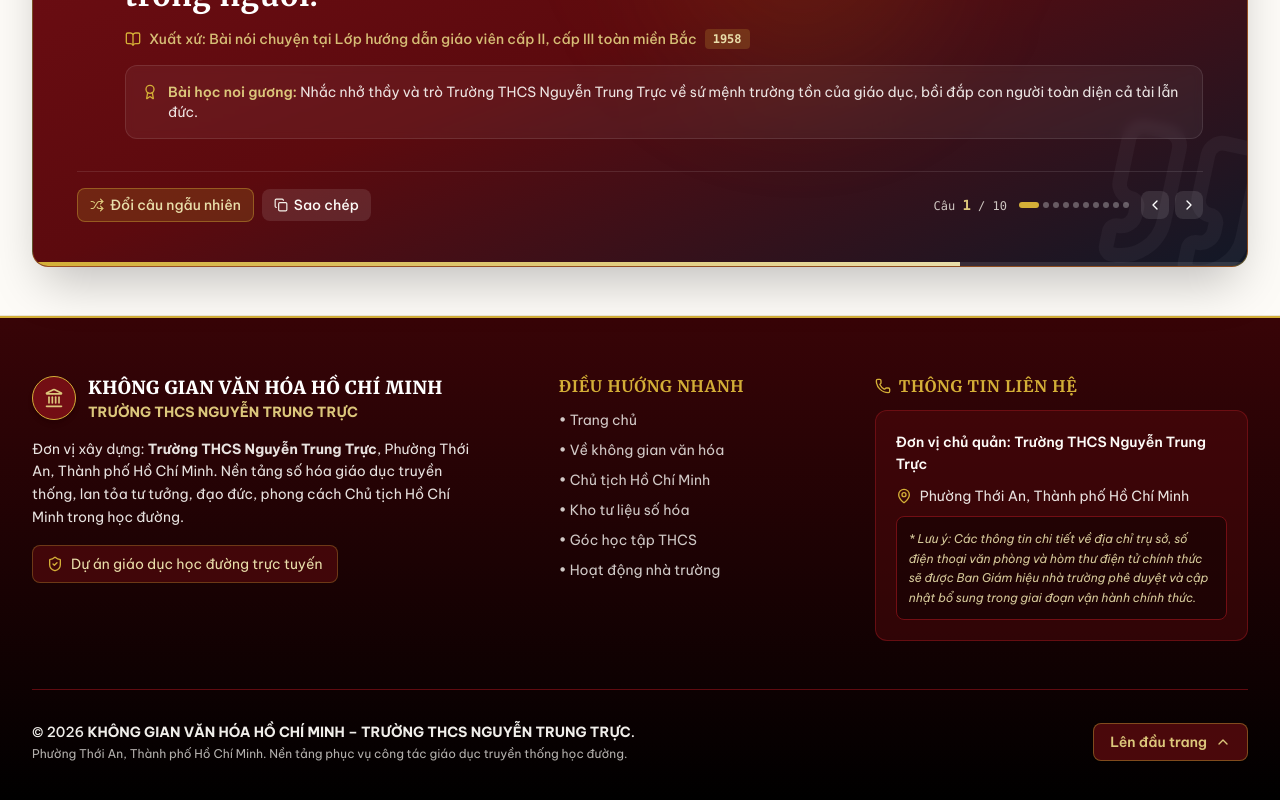
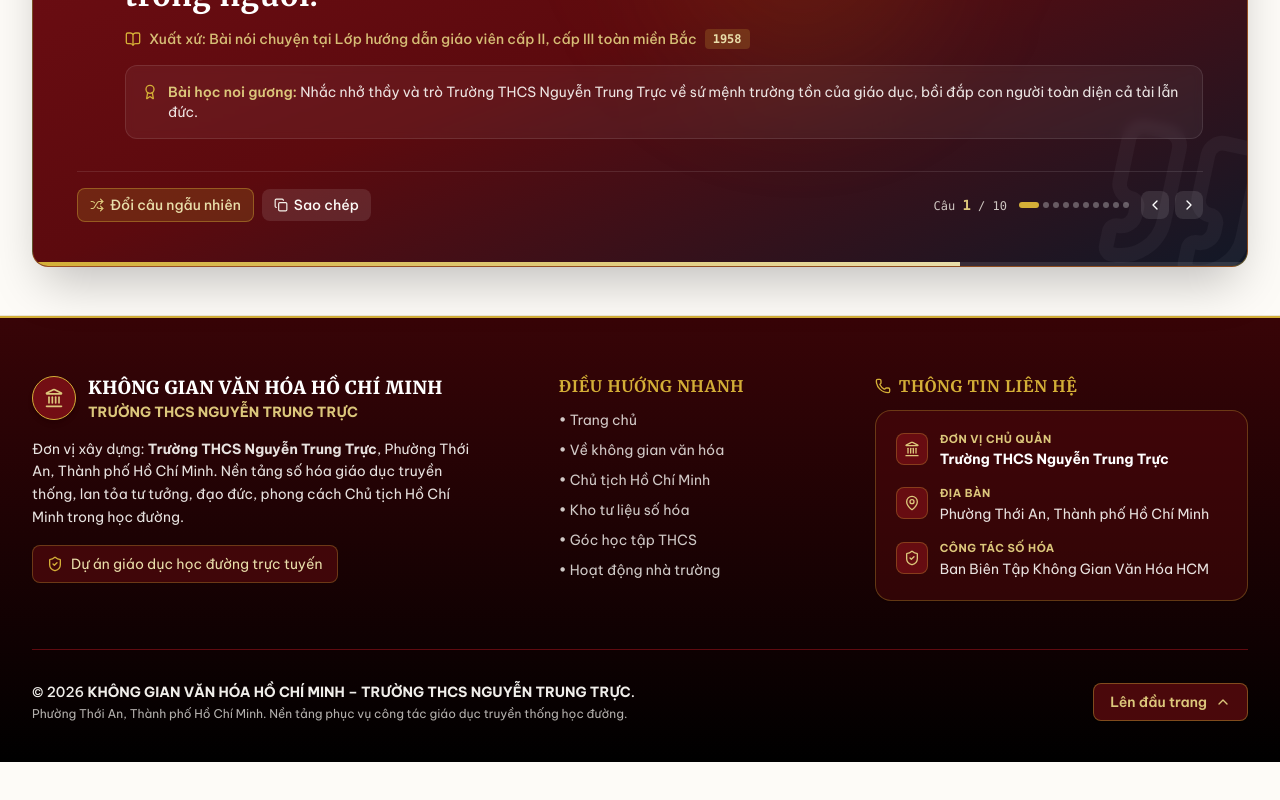
Before and after one commit to nguyenphianh-IT/KHONGGIANVANHOAHCMNTT, a React (Vite) app: page / in a window 1280 px wide. Shown: the part 7745-8545 px from the top of the page. After the commit the page ends 8507 px from the top, so only its background shows below. Built offline with nearby package versions, Linux system fonts and the light colour scheme; no server answers; the database is empty; the HTML template or start-up script is replaced by a standard one.

Commit message:
style(footer): remove note and rebalance contact info layout

```diff
--- a/src/components/Footer.tsx
+++ b/src/components/Footer.tsx
@@ -65,24 +65,43 @@ export const Footer: React.FC = () => {
             </ul>
           </div>
 
-          {/* Col 3: Official Contact Box (Ready for later update) */}
+          {/* Col 3: Official Contact Box */}
           <div className="lg:col-span-4 space-y-3">
             <h4 className="font-serif text-sm sm:text-base font-bold uppercase tracking-wider text-heritage-gold-400 flex items-center space-x-2">
               <Phone className="w-4 h-4 text-heritage-gold-400" />
               <span>Thông Tin Liên Hệ</span>
             </h4>
 
-            {/* Official notice box to be filled by School Admin */}
-            <div className="p-4 sm:p-5 rounded-xl bg-heritage-red-900/40 border border-heritage-red-700/60 text-sm leading-relaxed space-y-2.5">
-              <p className="text-heritage-ivory-100 font-semibold">
-                Đơn vị chủ quản: Trường THCS Nguyễn Trung Trực
-              </p>
-              <div className="flex items-start space-x-2 text-heritage-ivory-100/90 text-sm">
-                <MapPin className="w-4 h-4 text-heritage-gold-400 flex-shrink-0 mt-0.5" />
-                <span>Phường Thới An, Thành phố Hồ Chí Minh</span>
+            {/* Official contact box */}
+            <div className="p-4 sm:p-5 rounded-2xl bg-heritage-red-900/40 border border-heritage-gold-400/30 text-sm leading-relaxed space-y-3.5 shadow-sm">
+              <div className="flex items-start space-x-3">
+                <div className="w-8 h-8 rounded-lg bg-heritage-red-800/80 border border-heritage-gold-400/30 flex items-center justify-center flex-shrink-0 mt-0.5 shadow-xs">
+                  <Landmark className="w-4 h-4 text-heritage-gold-300" />
+                </div>
+                <div>
+                  <span className="text-[11px] uppercase tracking-wider text-heritage-gold-300 font-bold block">Đơn vị chủ quản</span>
+                  <span className="text-heritage-ivory-50 font-bold text-sm">Trường THCS Nguyễn Trung Trực</span>
+                </div>
               </div>
-              <div className="p-3 rounded-lg bg-black/40 border border-heritage-red-800 text-xs text-heritage-gold-200/90 italic leading-relaxed">
-                * Lưu ý: Các thông tin chi tiết về địa chỉ trụ sở, số điện thoại văn phòng và hòm thư điện tử chính thức sẽ được Ban Giám hiệu nhà trường phê duyệt và cập nhật bổ sung trong giai đoạn vận hành chính thức.
+
+              <div className="flex items-start space-x-3">
+                <div className="w-8 h-8 rounded-lg bg-heritage-red-800/80 border border-heritage-gold-400/30 flex items-center justify-center flex-shrink-0 mt-0.5 shadow-xs">
+                  <MapPin className="w-4 h-4 text-heritage-gold-300" />
+                </div>
+                <div>
+                  <span className="text-[11px] uppercase tracking-wider text-heritage-gold-300 font-bold block">Địa bàn</span>
+                  <span className="text-heritage-ivory-100/90 text-sm">Phường Thới An, Thành phố Hồ Chí Minh</span>
+                </div>
+              </div>
+
+              <div className="flex items-start space-x-3">
+                <div className="w-8 h-8 rounded-lg bg-heritage-red-800/80 border border-heritage-gold-400/30 flex items-center justify-center flex-shrink-0 mt-0.5 shadow-xs">
+                  <ShieldCheck className="w-4 h-4 text-heritage-gold-300" />
+                </div>
+                <div>
+                  <span className="text-[11px] uppercase tracking-wider text-heritage-gold-300 font-bold block">Công tác số hóa</span>
+                  <span className="text-heritage-ivory-100/90 text-sm">Ban Biên Tập Không Gian Văn Hóa HCM</span>
+                </div>
               </div>
             </div>
           </div>
```
